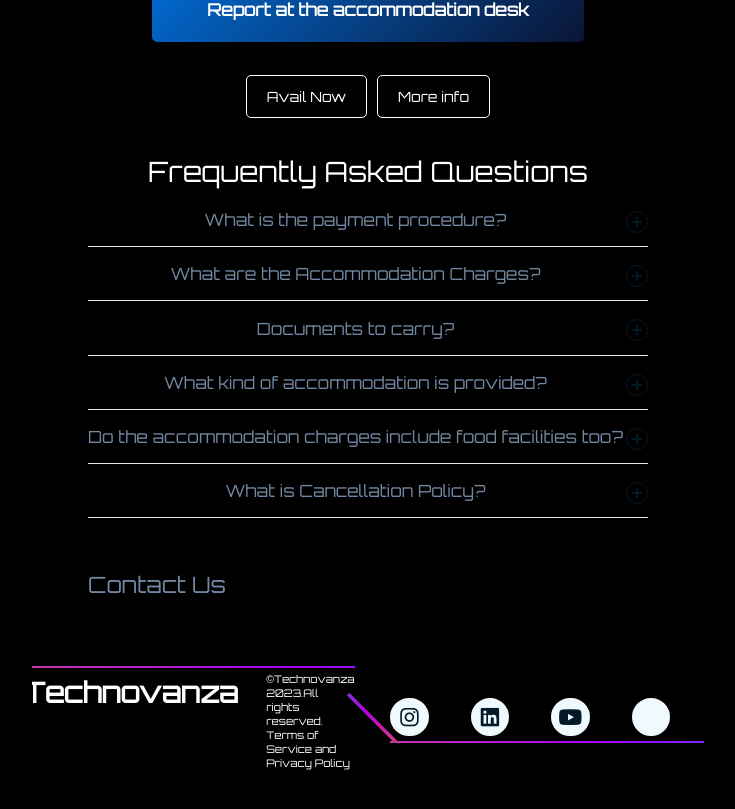
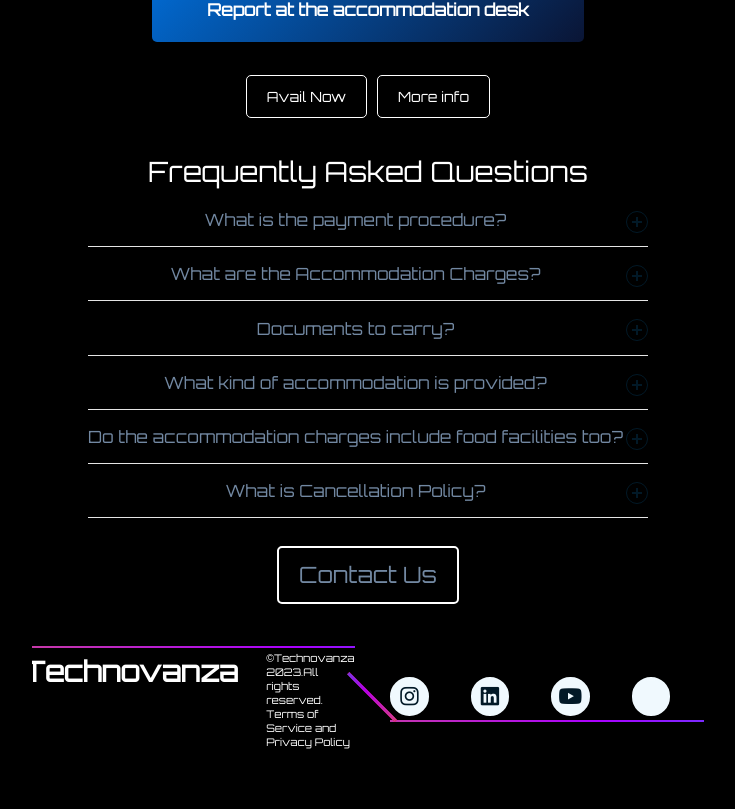
Before and after one commit to vovw/webdevtuff, a React (Create React App) app: page /Hospitality in a window 1280 px wide. Shown: the part 721-1530 px from the top of the page, without its empty margins (272-1007 px from the left). Built offline with nearby package versions, Linux system fonts and the light colour scheme; a web font is replaced by a local one.

Commit message:
contacts and key highlights fixes

```diff
--- a/src/components/Hospitality/Contact-us/Contact.css
+++ b/src/components/Hospitality/Contact-us/Contact.css
@@ -42,7 +42,7 @@
 
 .contact-page .content {
     display: flex;
-    min-height: 110vh;
+    min-height: 80vh;
 }
 
 .contact-page .content section {
@@ -119,6 +119,7 @@
     pointer-events: none;
 }
 
+
 .contact-page .form .contact-form input[type=submit] {
     background-color: dodgerblue;
     border: 2px solid dodgerblue;
@@ -162,9 +163,10 @@
         height: 210vh;
     }
 
+
     .contact-page .form {
-        position: absolute;
-        top: 100vh;
+        position: relative;
+        top: 0;
         margin-left: 10%;
     }
 
--- a/src/components/Hospitality/Contact-us/Contact.jsx
+++ b/src/components/Hospitality/Contact-us/Contact.jsx
@@ -59,7 +59,6 @@ const ContactPage = () => {
             </div>
           </div>
         </form>
-
       </div>
       <Fotter position="static" />
     </div>
--- a/src/components/Hospitality/Hosp.css
+++ b/src/components/Hospitality/Hosp.css
@@ -173,7 +173,20 @@ h2 {
 
  font-weight: bold;
 }
+.buttons .Contacts {
+  border: linear-gradient(135deg, #0074e4, #0a1535); /* adjust as needed */
+  background: #000000; /* adjust as needed */
+  transition: background 0.3s ease-in-out; /* adjust as needed */
+  padding: 10px 20px; /* adjust as needed */
+  border-radius: 5px;
+  border: 2px solid #FFFFFF;
+  text-align: center;
+}
 
+.buttons .Contacts:hover {
+  background: linear-gradient(135deg, #0074e4, #0a1535); /* adjust as needed */
+  color: #FFFFFF; /* adjust as needed */
+}
 
 
 h3.steps {
@@ -186,6 +199,9 @@ h3.steps {
 .buttons {
   text-align: center;
   margin-top: 2rem;
+  display: flex;
+  justify-content: center;
+  align-items: center;
 
 }
 
@@ -250,10 +266,7 @@ h3.steps {
   margin-top: 2rem;
 }
 
-buttons {
-  text-align: center;
-  margin-top: 1rem;
-}
+
 
 .avail-button,
 .info-button {
--- a/src/components/key_highlightssec/key_high.jsx
+++ b/src/components/key_highlightssec/key_high.jsx
@@ -1,12 +1,15 @@
 import "./key_high.css";
 import banner from './banner.jpg';
+import vidGif from './vid.gif'; // import the gif
 
 export default function Key_high() {
   return (
     <>
       <section
         className="text-gray-400 bg-black body-font kh"
-      >
+        style={{ backgroundImage: `url(${vidGif})` }} // use the gif as a background image
+        >
+
         <div className="container px-5 pt-24 mx-auto">
           <div className="text-center mb-20">
             <h1 className="sm:text-3xl text-2xl font-medium title-font text-white mb-4">
```
Lines whose indentation alone changed are shown as unchanged.
